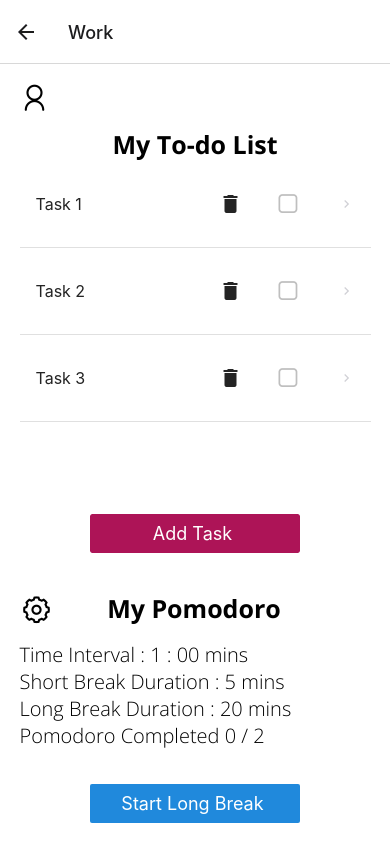
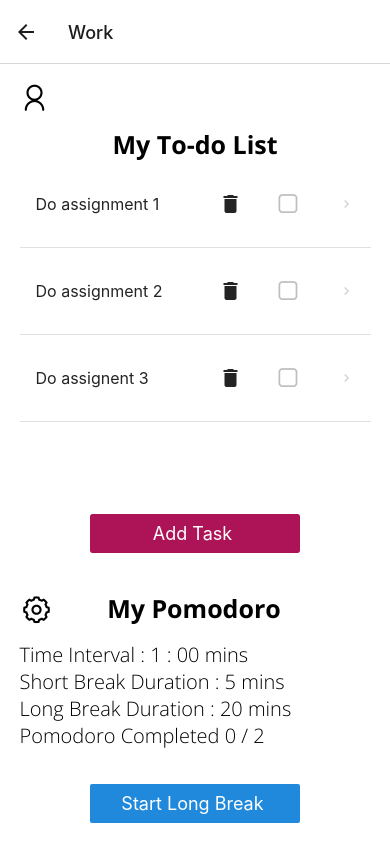
Before and after one commit to notahotdog/todoPomodoro, a React Native app: screen /Work in a window 390 px wide. Built offline with nearby package versions, Linux system fonts and the light colour scheme.

Commit message:
deployment 1.0

```diff
--- a/app/screens/PomodoroScreen.js
+++ b/app/screens/PomodoroScreen.js
@@ -1,8 +1,23 @@
-import React, { useState, useEffect } from "react";
+import React, { useState, useEffect, useCallback } from "react";
 import { Button, StyleSheet, Text, TextInput, View } from "react-native";
 import { Dialog, LinearProgress } from "@rneui/themed";
+import { useFonts } from "expo-font";
 
 function PomodoroScreen({ route, navigation }) {
+  const [fontsLoaded] = useFonts({
+    "OpenSans-Bold": require("../assets/fonts/OpenSans-Bold.ttf"),
+    "OpenSans-Medium": require("../assets/fonts/OpenSans-Medium.ttf"),
+    "OpenSans-Light": require("../assets/fonts/OpenSans-Light.ttf"),
+  });
+
+  const onLayoutRootView = useCallback(async () => {
+    if (fontsLoaded) {
+    }
+  }, [fontsLoaded]);
+
+  // if (!fontsLoaded) {
+  //   return null;
+  // }
   const { uid, title, description, date, completed, timeInterval, shortBreak } =
     route.params;
 
@@ -73,8 +88,9 @@ function PomodoroScreen({ route, navigation }) {
   }, [time]);
 
   return (
-    <View style={styles.container}>
-      <Text>Pomodoro Screen</Text>
+    <View style={styles.container} onLayout={onLayoutRootView}>
+      <Text style={styles.titleText}> {title}</Text>
+      <View style={styles.progressBar}>
         <LinearProgress
           style={{ marginVertical: 10 }}
           value={progressUpdate()}
@@ -82,6 +98,7 @@ function PomodoroScreen({ route, navigation }) {
           variant="determinate"
           width="70%"
         />
+      </View>
 
       {/* <Text>
         UID: {uid}, Title: {title}, Description: {description}, Date: {date},
@@ -89,10 +106,14 @@ function PomodoroScreen({ route, navigation }) {
       </Text> */}
       <Button title="Start Session" onPress={startSession} />
       <View>
-        <Text>Objective: {title}</Text>
-        <Text>Task Description: {description}</Text>
-        <Text>Interval: {timeInterval} mins</Text>
-        <Text>Total time left: {secondsToHms(timeLeft)} </Text>
+        <Text style={styles.paragraphText}>Objective: {title}</Text>
+        <Text style={styles.paragraphText}>
+          Task Description: {description}
+        </Text>
+        <Text style={styles.paragraphText}>Interval: {timeInterval} mins</Text>
+        <Text style={styles.paragraphText}>
+          Total time left: {secondsToHms(timeLeft)}{" "}
+        </Text>
       </View>
       <Button
         title="Session Completed"
@@ -133,4 +154,17 @@ const styles = StyleSheet.create({
     color: "blue",
     marginTop: 50,
   },
+  progressBar: {
+    width: "70%",
+    backgroundColor: "red,",
+  },
+  titleText: {
+    fontSize: 35,
+    fontFamily: "OpenSans-Bold",
+  },
+  paragraphText: {
+    width: "70%",
+    fontFamily: "OpenSans-Light",
+    fontSize: 18,
+  },
 });
--- a/app/screens/WorkScreen.js
+++ b/app/screens/WorkScreen.js
@@ -64,22 +64,22 @@ function WorkScreen({ navigation }) {
   const taskList = [
     {
       uid: 0,
-      title: "Task 1",
-      description: "task 1 description",
+      title: "Do assignment 1",
+      description: "Complete assignment  1 by 2 pm",
       date: "01/11/12",
       completed: false,
     },
     {
       uid: 1,
-      title: "Task 2",
-      description: "task 2 description",
+      title: "Do assignment 2",
+      description: "Complete by thursday",
       date: "12/12/22",
       completed: false,
     },
     {
       uid: 2,
-      title: "Task 3",
-      description: "task 3 description",
+      title: "Do assignent 3",
+      description: "Complete asap description",
       date: "13/12/22",
       completed: false,
     },
@@ -101,6 +101,10 @@ function WorkScreen({ navigation }) {
 
   //Store in a list and clear previous data
   function addTask() {
+    if (addTaskTitle == "" || addTaskDescription == "" || addTaskDate == "") {
+      alert("Fields cannot be empty");
+      return;
+    }
     const newTask = {
       uid: uidCtr,
       title: addTaskTitle,
```
Lines whose indentation alone changed are shown as unchanged.
